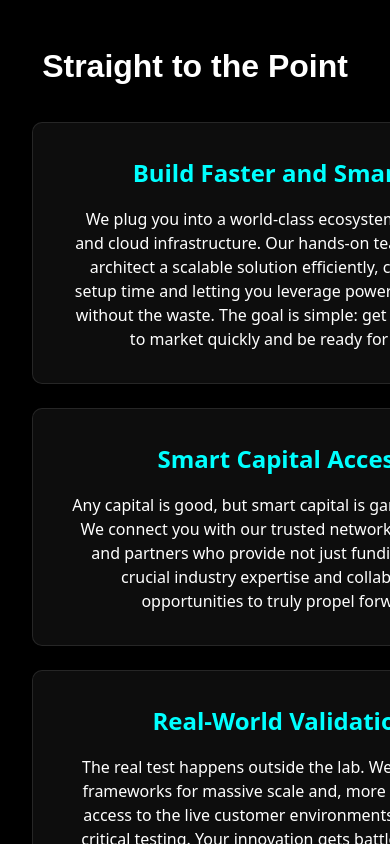
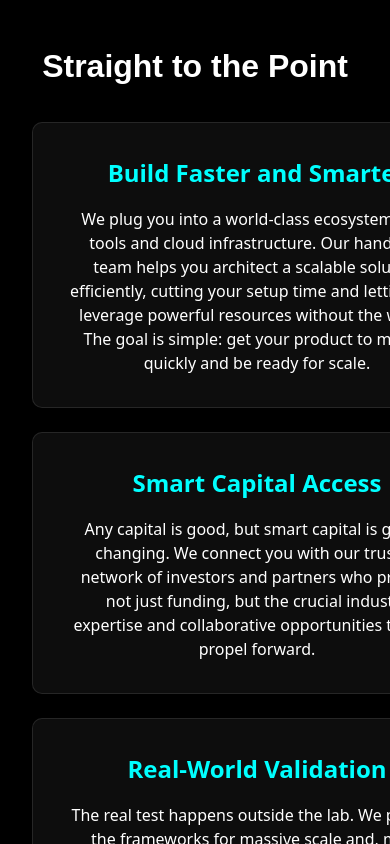
Before and after one commit to Takumi-2112/3d-slide-cards, a React (Vite) app: page / in a window 390 px wide. Shown: the part 1840-2684 px from the top of the page. Built offline with nearby package versions, Linux system fonts and the light colour scheme; a web font is replaced by a local one.

Commit message:
trying new width

```diff
--- a/src/styles/About.css
+++ b/src/styles/About.css
@@ -81,7 +81,7 @@
 
   .advantage {
     text-align: center;
-    min-width: 500px;
+    min-width: 450px;
     margin: 0 auto;
     padding: 2rem 1rem;
   }
```
